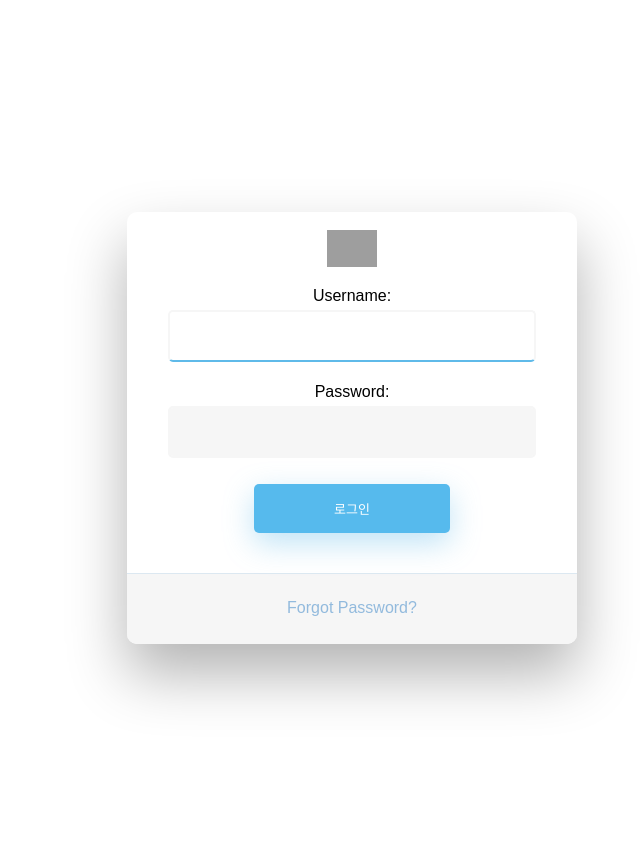
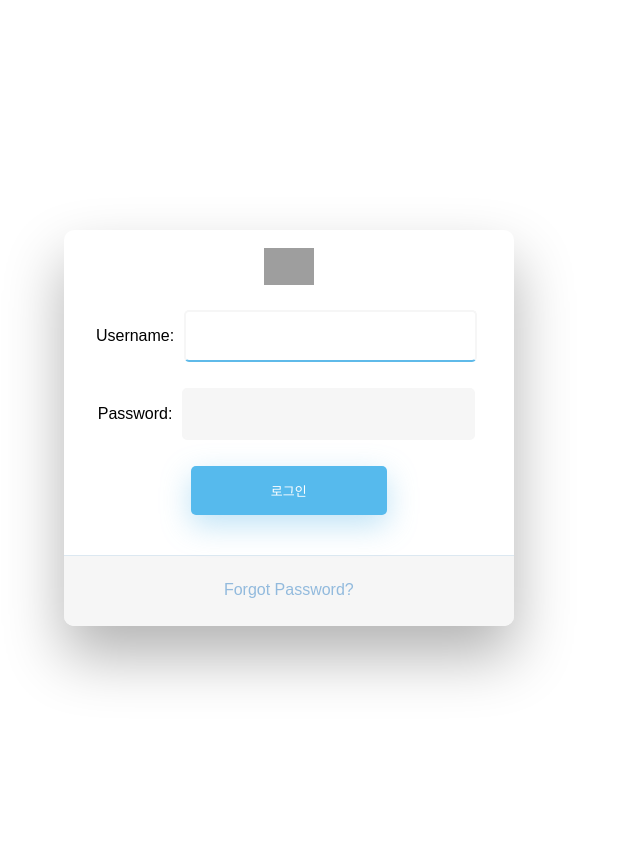
Before and after one commit to BI-Project/OurSpecialPlace, a Django app: page /login/ in a window 1280 px wide. Shown: the whole page, without its empty margins (308-948 px from the left). Run offline with Django 3.2, Linux system fonts and the light colour scheme; grey boxes are pictures that could not be loaded.

Commit message:
modified login page

```diff
--- a/accounts/templates/accounts/user_login.html
+++ b/accounts/templates/accounts/user_login.html
@@ -42,7 +42,7 @@
             align-items: center;
             flex-direction: column;
             justify-content: center;
-            width: 100%;
+            width: 90%;
             min-height: 100%;
             padding: 20px;
         }
@@ -151,7 +151,7 @@
             display: inline-block;
             font-size: 16px;
             margin: 5px;
-            width: 85%;
+            width: 70%;
             border: 2px solid #f6f6f6;
             -webkit-transition: all 0.5s ease-in-out;
             -moz-transition: all 0.5s ease-in-out;
@@ -181,7 +181,7 @@
             display: inline-block;
             font-size: 16px;
             margin: 5px;
-            width: 85%;
+            width: 70%;
             border: 2px solid #f6f6f6;
             -webkit-transition: all 0.5s ease-in-out;
             -moz-transition: all 0.5s ease-in-out;
@@ -335,8 +335,8 @@
         <form method="post">
             {% csrf_token %}
 
-            <p><label for="id_username">Username:</label> <input type="text" style="width: 300px;" name="username" autofocus required id="id_username"></p>
-            <p><label for="id_password">Password:</label> <input type="password" style="width: 300px;" name="password" required id="id_password"></p>
+            <p><label for="id_username">Username:</label> <input type="text" style="width: 50%" name="username" autofocus required id="id_username"></p>
+            <p><label for="id_password">Password:</label> <input type="password" style="width: 50%" name="password" required id="id_password"></p>
             <button type="submit" >로그인</button>
         </form>
         <!-- Remind Passowrd -->
```
